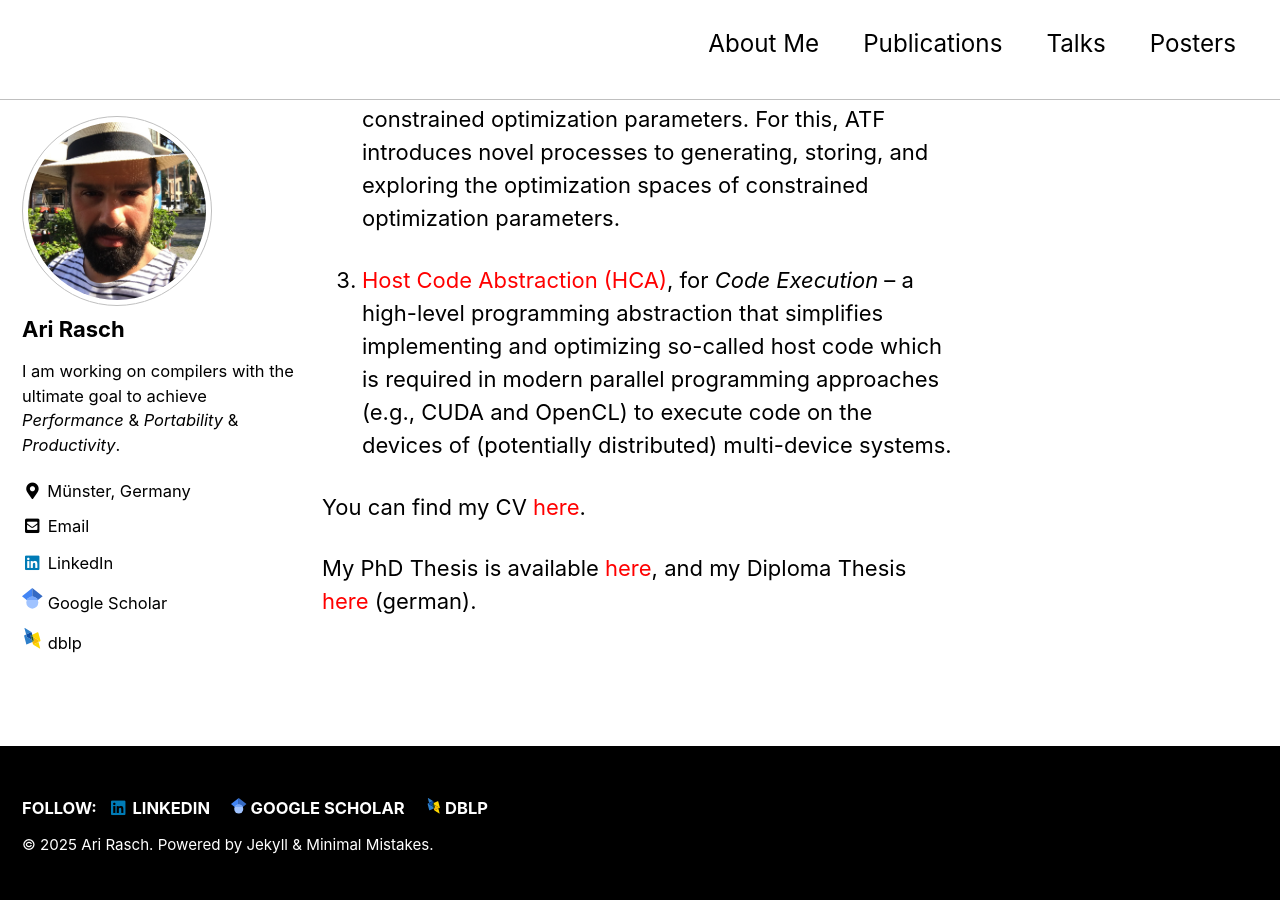
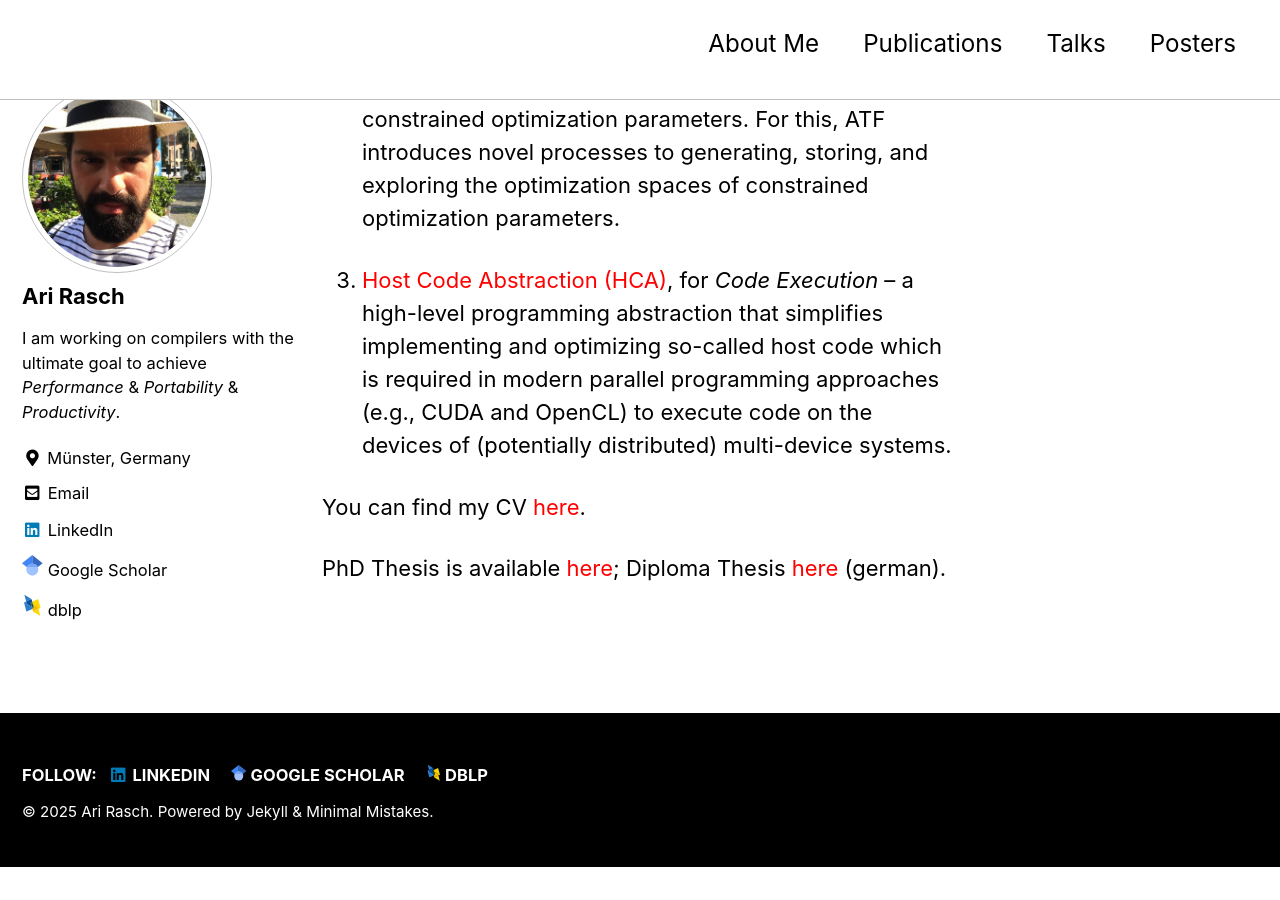
Before and after one commit to AriRasch/arirasch.github.io, a Jekyll site: the page built from index.md, in a window 1280 px wide and 900 px high, scrolled down 1014 px. Built offline with Jekyll 4.4.1, drawn with Linux system fonts in a browser that asks for light colours; cached includes are drawn as plain includes; our own code applies the rules of GitHub Pages for plain Markdown files; after the commit the page ends 1881 px from its top, so only the background shows below that.

Commit message:
Update index.md

```diff
--- a/index.md
+++ b/index.md
@@ -17,4 +17,4 @@ To achieve my goals, I am one of the main designers of a holistic code *Generati
 
 You can find my CV [here](assets/files/cv_rasch.pdf).
 
-My PhD Thesis is available [here](assets/files/phd_rasch.pdf), and my Diploma Thesis [here](assets/files/diploma_rasch.pdf) (german).
+PhD Thesis is available [here](assets/files/phd_rasch.pdf); Diploma Thesis [here](assets/files/diploma_rasch.pdf) (german).
```
